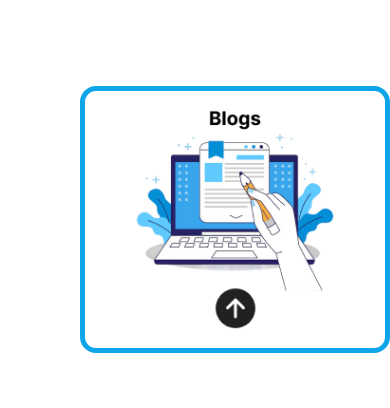
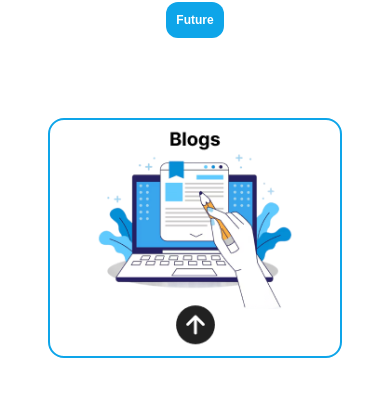
Before and after one commit to AJprSINGH/triz_app, a Next.js app: page /Resources/ResourcePage in a window 390 px wide. Shown: the part 344-752 px from the top of the page. Built offline with nearby package versions, Linux system fonts and the light colour scheme.

Commit message:
Check 94

```diff
--- a/src/pages/Resources/ResourceButton.jsx
+++ b/src/pages/Resources/ResourceButton.jsx
@@ -2,7 +2,7 @@ import React from "react";
 
 function ResourceButton({ text }) {
   return (
-    <button className="lg:gap-2.5 sm:gap-1.5 self-stretch lg:px-5 lg:py-3.5 sm:px-2.5 sm:text-xs lg:text-xl sm:py-2.5 whitespace-nowrap bg-sky-500 lg:rounded-3xl sm:rounded-xl lg:min-h-[50px] sm:min-h-[25px]">
+    <button className="lg:gap-2.5 sm:gap-1.5 self-stretch font-bold lg:px-5 lg:py-3.5 sm:px-2.5 sm:text-xs lg:text-xl sm:py-2.5 whitespace-nowrap bg-sky-500 lg:rounded-3xl sm:rounded-xl lg:min-h-[50px] sm:min-h-[25px]">
       {text}
     </button>
   );
--- a/src/pages/Resources/ResourcePage.jsx
+++ b/src/pages/Resources/ResourcePage.jsx
@@ -25,14 +25,14 @@ function ResourcePage() {
         alt="Resource page header"
         className="object-contain w-full aspect-[2.6] max-md:max-w-full"
       />
-      <section className="flex z-6 flex-col self-center mt-12 sm:mx-2  font-bold  w-full max-w-full max-md:mt-4 max-md:max-w-full">
+      <section className="flex flex-wrap mt-12 items-center sm:mx-2 lg:mx-0">
         <div className="flex flex-wrap gap-3 justify-center items-center w-full text-lg text-white max-md:gap-2 max-md:max-w-full">
           {resourceTypes.map((type, index) => (
             <ResourceButton key={index} text={type} className="lg:px-3 lg:py-2 sm:px-1.5 sm:py-1 bg-blue-600 rounded-md lg:text-sm sm:text-xs max-md:text-xs" />
           ))}
         </div>
-        <div className="flex overflow-hidden flex-col px-12 py-4 mt-24 lg:ml-40 sm:mx-20 sm:items-center max-w-full text-black whitespace-nowrap rounded-2xl border-sky-500 border-solid border-[5px] lg:w-[310px] sm:w-[310px] max-md:px-5 max-md:mt-10">
-                <img loading="lazy" src="/resources/Group 125.png" alt="Group 125" className="w-full h-auto object-contain" />
+        <div className="flex overflow-hidden flex-col lg:px-12 lg:py-4 sm:px-6 sm:py-2 lg:mt-24 sm:mt-20 sm:mx-10 lg:ml-40 sm:items-center max-w-full text-black whitespace-nowrap rounded-2xl border-sky-500 lg:border-solid lg:border-[5px] sm:border-solid sm:border-[2px] lg:w-[310px] sm:w-[90%] max-md:px-5 max-md:mt-10">
+                <img loading="lazy" src="/resources/Group 125.png" alt="Group 125" className="lg:w-full sm:w-[200px] h-auto object-contain" />
         </div>
         {/* Contact Us Section */}
         <div className="contact-us w-full mt-16">
```
